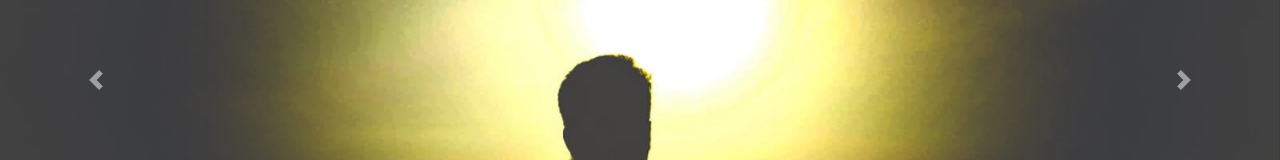
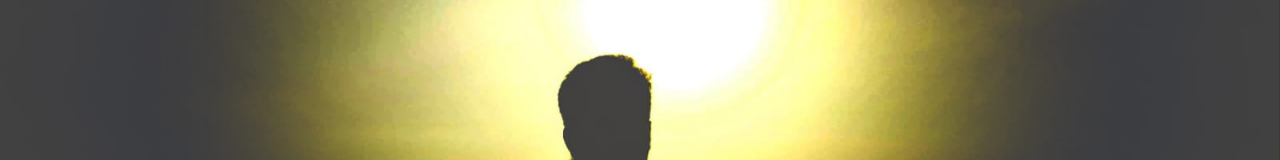
Before and after one commit to Krishnachand07/portfolio, a React (Create React App) app: page / in a window 1280 px wide. Shown: the part 2020-2180 px from the top of the page. Built offline with nearby package versions, Linux system fonts and the light colour scheme; a web font is replaced by a local one.

Commit message:
Gallery added

```diff
--- a/src/Components/SlideShow/index.js
+++ b/src/Components/SlideShow/index.js
@@ -1,5 +1,5 @@
 import React from 'react';
-import { Carousel, CarouselItem, CarouselIndicators, CarouselControl } from 'reactstrap';
+import { Carousel, CarouselItem, CarouselIndicators } from 'reactstrap';
 import { useState } from 'react';
 import image1 from '../../img/chand-3.jpeg';
 import image2 from '../../img/Krish4.jpg';
@@ -66,8 +66,6 @@ const SlideShow = () => {
 			<Carousel activeIndex={activeIndex} next={next} previous={previous}>
 				<CarouselIndicators items={slides} activeIndex={activeIndex} onClickHandler={goToIndex} />
 				{slide()}
-				<CarouselControl direction="prev" directionText="Previous" onClickHandler={previous} />
-				<CarouselControl direction="next" directionText="Next" onClickHandler={next} />
 			</Carousel>
 		</div>
 	);
```
